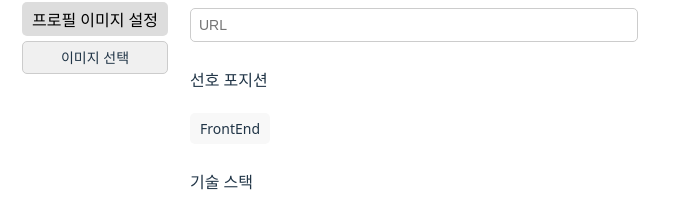
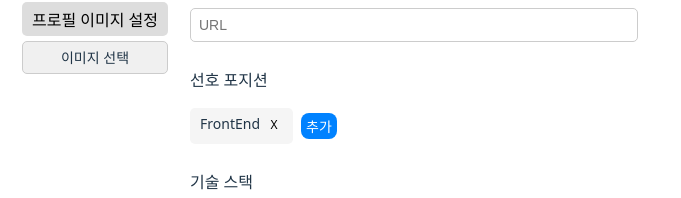
Before and after one commit to PrograMemo-Groom/teammate, a React (Vite) app in the folder web/: page /profile in a window 1280 px wide. Shown: the part 338-536 px from the top of the page, without its empty margins (0-681 px from the left). Built offline with nearby package versions, Linux system fonts and the light colour scheme.

Commit message:
✨ 선호 포지션 추가 삭제 기능

```diff
--- a/web/src/css/pages/Profile.module.scss
+++ b/web/src/css/pages/Profile.module.scss
@@ -107,12 +107,21 @@
 }
 
 .positionTag {
-  background: #f8f8f8;
-  padding: 5px 10px;
-  border-radius: 5px;
-  font-size: 14px;
-  display: inline-block;
+  //background: #f8f8f8;
+  //padding: 5px 10px;
+  //border-radius: 5px;
+  //font-size: 14px;
+  //display: inline-block;
   margin-top: 5px;
+  display: flex;
+  gap: 5px;
+
+  span{
+    background: #f5f5f5;
+    padding: 5px 10px;
+    border-radius: 5px;
+    font-size: 14px;
+  }
 }
 
 .stackTags {
--- a/web/src/pages/UserProfile.jsx
+++ b/web/src/pages/UserProfile.jsx
@@ -16,12 +16,19 @@ const UserProfile = () => {
         navigate("/");
     }
 
+    // 포지션, 기술스택의 편집을 위한 state
     const [isStackEditing, setIsStackEditing] = useState(false);
     const [techStacks, setTechStacks] = useState(["JavaScript", "React", "Figma"]);
     const [newTech, setNewTech] = useState("");
+    const [isPositionEditing, setIsPositionEditing] = useState(false);
+    const [position, setPosition] = useState(["FrontEnd"]);
+    const [newPosition, setNewPosition] = useState("");
 
     const handleStackEditClick = () => {
         setIsStackEditing(true);
+    };
+    const handlePositionEditClick = () => {
+        setIsPositionEditing(true);
     };
 
     const handleStackSaveClick = () => {
@@ -29,14 +36,29 @@ const UserProfile = () => {
             alert("입력된 내용이 없습니다");
             return;
         }
-
         setTechStacks((prev) => [...prev, newTech]);
         setNewTech("");
         setIsStackEditing(false);
     };
 
+    const handlePositionSaveClick = () => {
+        if (!newPosition.trim()) {
+            alert("입력된 내용이 없습니다");
+            return;
+        }
+        setPosition((prev) => [...prev, newPosition]);
+        setNewPosition("");
+        setIsPositionEditing(false);
+    };
+
     const handleStackDelete = (index) => {
-        setTechStacks((prev) => prev.filter((_, i) => i !== index)); // ✅ 클릭한 항목만 삭제
+        setTechStacks((prev) =>
+            prev.filter((_, i) => i !== index));
+    };
+
+    const handlePositionDelete = (index) => {
+        setPosition((prev) =>
+            prev.filter((_, i) => i !== index));
     };
 
     return (
@@ -65,8 +87,37 @@ const UserProfile = () => {
 
                     <div className={styles.position}>
                         <p>선호 포지션</p>
-                        <div className={styles.positionTag}>FrontEnd</div>
-
+                        <div className={styles.positionTag}>
+                            {position.map((p, index) => (
+                                <span key={index} className={styles.position}>
+                                    {p}
+                                    <button className={styles.deleteButton}
+                                            onClick={() => handlePositionDelete(index)}>
+                                        X
+                                    </button>
+                                </span>
+                            ))}
+                            {isPositionEditing ? (
+                                <div>
+                                    <input
+                                        type="text"
+                                        className={styles.textInput}
+                                        value={newPosition}
+                                        onChange={(e) => setNewPosition(e.target.value)}
+                                        placeholder="입력해주세요"
+                                    />
+                                    <button className={styles.tagButton}
+                                            onClick={handlePositionSaveClick}>
+                                        저장
+                                    </button>
+                                </div>
+                            ) : (
+                                <button className={styles.tagButton}
+                                        onClick={handlePositionEditClick}>
+                                    추가
+                                </button>
+                            )}
+                        </div>
                     </div>
 
                     <div className={styles.techStack}>
```
